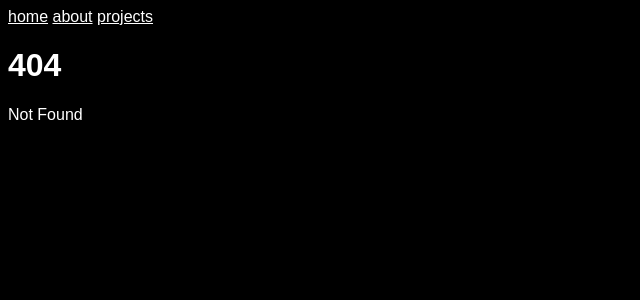
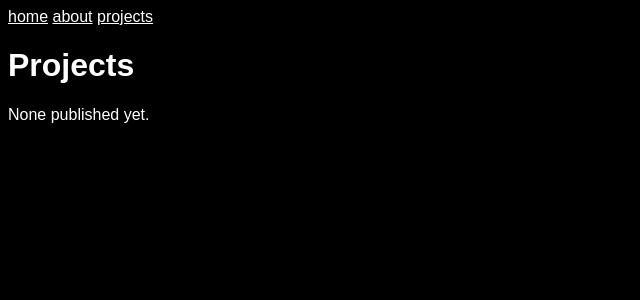
Before and after one commit to mikesk8r/mikesk8r.com, a SvelteKit app: page /projects in a window 1280 px wide. Before the commit this address had no page. Shown: the top 300 px of the page, without its empty margins (0-640 px from the left). Built offline with nearby package versions, Linux system fonts and the light colour scheme.

Commit message:
Add new pages

```diff
--- /dev/null
+++ b/src/routes/about/+page.svelte
@@ -0,0 +1,3 @@
+<main>
+    <h1>About</h1>
+</main>
--- /dev/null
+++ b/src/routes/projects/+page.svelte
@@ -0,0 +1,4 @@
+<main>
+    <h1>Projects</h1>
+    <p>None published yet.</p>
+</main>
```
